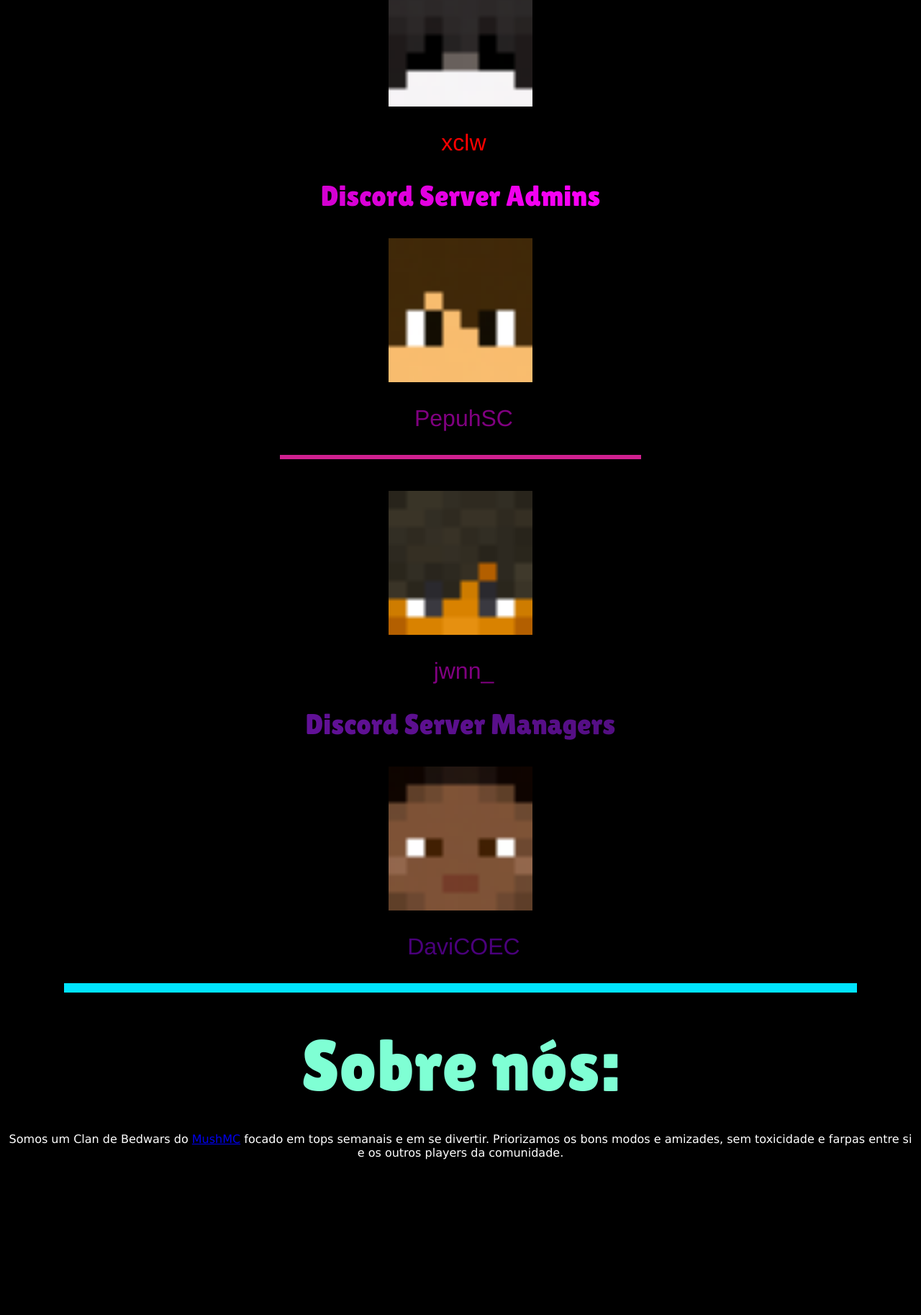
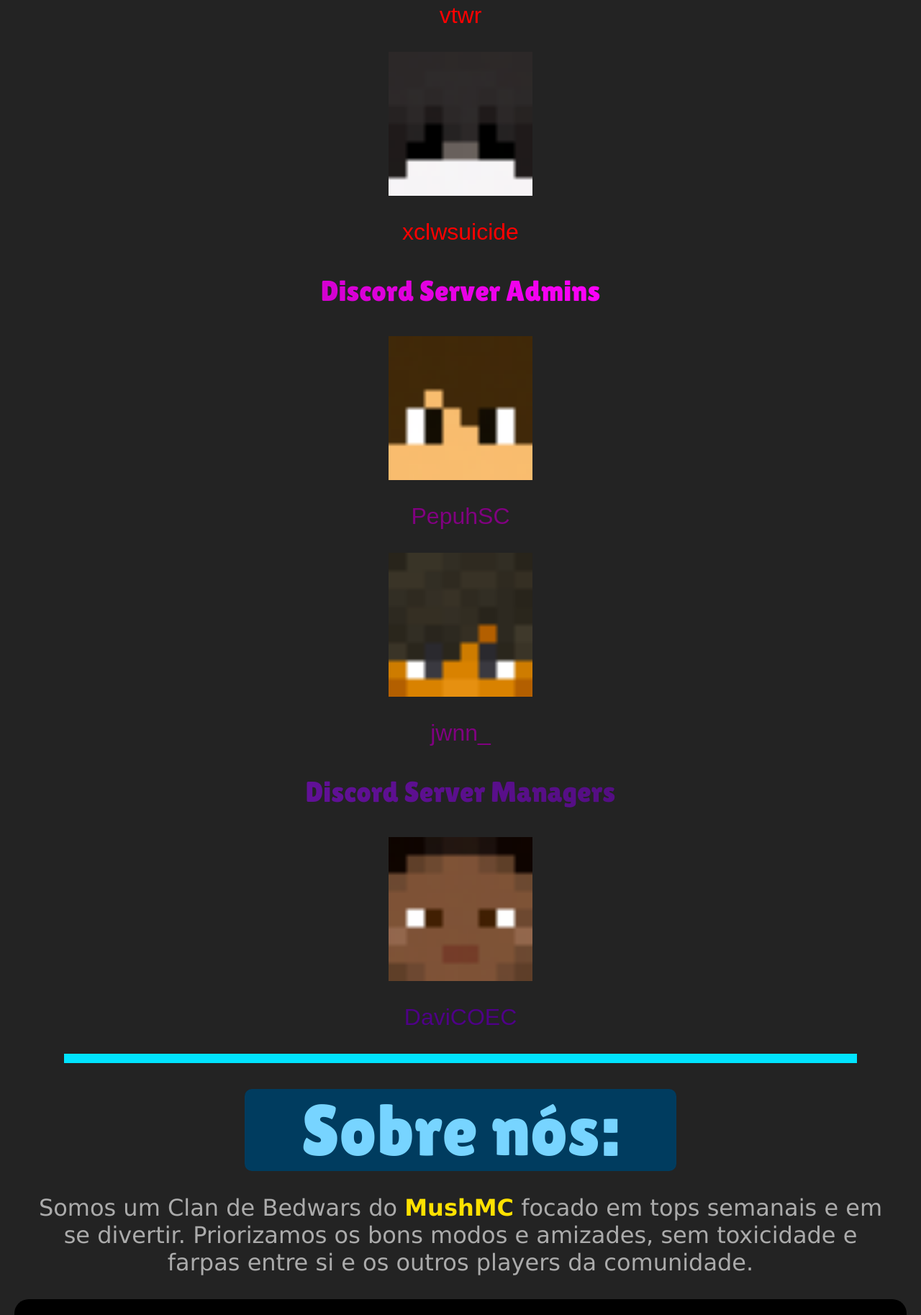
Before and after one commit to vtrstorm/WeatherSite, a plain HTML site: page index.html in a window 1280 px wide. Shown: the part 973-2800 px from the top of the page at 72% size. Before the commit the page ends 2646 px from the top, so only its background shows below. Drawn offline with Linux system fonts and the light colour scheme.

Commit message:
Do a bunch of code enhancements

```diff
--- a/index.html
+++ b/index.html
@@ -3,110 +3,90 @@
   <head>
     <title>Weather</title>
     <html lang="pt-br">
-        <link rel="stylesheet" href="index.css">
+    <link rel="stylesheet" href="style.css">
     <link rel="icon" type="image/x-icon" href="images/w.png">
   </head>
 
   <body>
-        <p>Weather Clan</p>
+    <p class="title">Weather Clan</p>
 
     <hr size="7"color="#9370DB" height="200" width="900">
+
     <br>
-        <div class="img">
-          <figure>
+
+    <figure class="weather-gif">
       <img src="images/Weather.gif" height="300" width="700">
     </figure>
-        </div>
+
     <br>
-        <div class="owners">
-          OWNERS
-        </div>
 
-        <br><br>
+    <hr size="7"color="#9370DB" height="200" width="900">
 
-        <div class="imgvtwr">
-          <img src="images/vtwr.png" width=200 height="200" style="vertical-align: middle;">
-        </div>
+    <p class="owners">OWNERS</p>
 
-        <div class="vtwr">
-          <p style="color: red; font-family: 'Franklin Gothic Medium', 'Arial Narrow', Arial, sans-serif ;">
-            &nbsp;<a href="https://mush.com.br/player/vtwr" style="text-decoration: none; color: red;" target="_blank">vtwr</a>
+    <figure class="heads">
+      <img src="images/vtwr.png" width=200 height="200">
+    </figure>
+
+    <p class="owner-names">
+      <a href="https://mush.com.br/player/vtwr" target="_blank">vtwr</a>
     </p>
-         </div>
 
-          <hr size="6" width="500" color="#d02090">
+    <figure class="heads">
+      <img src="images/xcl4ww.png" width=200 height="200">
+    </figure>
 
-          <br><br>
+    <p class="owner-names">
+      <a href="https://mush.com.br/player/xcl4ww" target="_blank">xclwsuicide</a>
+    </p>
 
-        <div class="imgxcl4ww">
-          <img src="images/xcl4ww.png" width=200 height="200" style="vertical-align: middle;">
-        </div>
+    <p class="discord-admins">Discord Server Admins</p>
 
-        <div class="xcl4ww">
-          <p style="color: red; font-family: 'Franklin Gothic Medium', 'Arial Narrow', Arial, sans-serif ;">
-           &nbsp;<a href="https://mush.com.br/player/xclw" style="text-decoration: none; color: red;" target="_blank">xclw</a>
+    <figure class="heads">
+      <img src="images/Pepuh.png" width=200 height="200">
+    </figure>
+
+    <p class="admins-names">
+      <a href="https://mush.com.br/player/pepuhsc"target="_blank">PepuhSC</a>
     </p>
-        </div>
-
-        <div class="text2">
-          Discord Server Admins
-        </div>
-
-      <br><br>
-
-      <div class="imgpepuh">
-        <img src="images/Pepuh.png" width=200 height="200" style="vertical-align: middle;">
-      </div>
-
-       <div class="PepuhSC">
-        <p style="color: purple; font-family: 'Franklin Gothic Medium', 'Arial Narrow', Arial, sans-serif ;">
-         &nbsp;<a href="https://mush.com.br/player/pepuhsc" style="text-decoration: none; color: purple;" target="_blank">PepuhSC</a>
-        </p>
-       </div>
-
-       <hr size="6" width="500" color="#d02090">
-
-       <br><br>
-
-       <div class="imgjwnn">
-        <img src="images/jwnn.png" width=200 height="200" style="vertical-align: middle;">
-
-        <div class="jwnn">
-          <p style="color: purple; font-family: 'Franklin Gothic Medium', 'Arial Narrow', Arial, sans-serif ;">
-           &nbsp;<a href="https://mush.com.br/player/jwnn_" style="text-decoration: none; color: purple;" target="_blank">jwnn_</a>
-          </p>
-        </div>
-
-        <div class="text4">
-          Discord Server Managers
-        </div>
 
 
-        <br><br>
+    <figure class="heads">
+        <img src="images/jwnn.png" width=200 height="200">
+    </figure>
 
+    <p class="admins-names">
+      <a href="https://mush.com.br/player/jwnn_" target="_blank">jwnn_</a>
+    </p>
 
-       <div class="imgdavi">
-        <img src="images/davi.png" width=200 height="200" style="vertical-align: middle;">
+    <p class="server-manager">
+      Discord Server Managers
+    </p>
 
-        <div class="davi">
-          <p style="color: #4a007b; font-family: 'Franklin Gothic Medium', 'Arial Narrow', Arial, sans-serif ;">
-           &nbsp;<a href="https://mush.com.br/player/FGSJHFIOOSNFISN" style="text-decoration: none; color: #4a007b;" target="_blank">DaviCOEC</a>
+    <figure class="heads">
+      <img src="images/davi.png" width=200 height="200">
+    </figure>
+
+    <p class="server-manager-names">
+      <a href="https://mush.com.br/player/davicoec" target="_blank">DaviCOEC</a>
     </p>
-        </div>
 
     <hr color="#00e4ff" size="13" width="1100">
 
-        <br><br>
+    <br>
 
-      <div class="text3" style="color: aquamarine;">
-            Sobre nós:
+    <div class="about-us-background">
+      <p class="about-us">Sobre nós:</p>
     </div>
 
-      <br><br>
+    <p class="who-we-are">
+      Somos um Clan de Bedwars do <a href="https://mushmc.com.br" target="_blank">MushMC</a> focado em tops semanais e em se divertir. Priorizamos os bons modos e amizades, sem toxicidade e farpas entre si e os outros players da comunidade.
+    </p>
 
-      <div class="who-we-are">
-        Somos um Clan de Bedwars do <a href="https://mushmc.com.br" target="_blank">MushMC</a> focado em tops semanais e em se divertir. Priorizamos os bons modos e amizades, sem toxicidade e farpas entre si e os outros players da comunidade.
-      </div>
-      <br><br><br>
+    <footer>
+      <p class="footer-text">© 2023 Weather Clan. Todos os direitos reservados.</p>
+      <p class="footer-text">Desenvolvido por <a href="https://github.com/vtrstorm" target="_blank">vtrstorm</a>
+    </footer>
+
   </body>
 </html>
--- /dev/null
+++ b/style.css
@@ -0,0 +1,173 @@
+@import url('https://fonts.googleapis.com/css2?family=Lilita+One&display=swap');
+
+body {
+    color:rgba(255, 255, 255, 0.716);
+    background-color: rgb(35, 35, 35);
+}
+
+.title {
+    text-align: center;
+    font-size: 70px;
+    font-family: "Lilita One", sans-serif;
+    color: #ff00d9;
+}
+
+.weather-gif {
+    display: flex;
+    justify-content: center;
+}
+
+.owners {
+    text-align: center;
+    font-size: 40px;
+    font-family: "Lilita One", sans-serif;
+
+    background: linear-gradient(45deg, #740e0e, #970000, #ff0000, #ff9793, #d69391, #ff0700, #6c0300);
+    background-size: 400% 100%;
+    animation: ani 10s linear infinite alternate;
+
+    -webkit-background-clip: text;
+    background-clip: text;
+    -webkit-text-fill-color: transparent;
+}
+
+@keyframes ani {
+    0% {
+        background-position-x: 0%;
+    }
+
+    100% {
+        background-position: 400%;
+    }
+}
+
+.heads{
+    display: flex;
+    justify-content: center;
+}
+
+.owner-names a, p {
+    font-family: arial;
+    text-decoration: none;
+    color: red;
+    text-align: center;
+    font-size: xx-large;
+}
+
+.discord-admins {
+    text-align: center;
+    font-size: 40px;
+    font-family: "Lilita One", sans-serif;
+
+    background: linear-gradient(90deg, #9200d1, #a509e8, #81007f, #a500a3, #ff00fc, #ff9cfe, #81007f);
+    background-size: 400% 100%;
+    animation: ani 10s linear infinite alternate;
+
+    -webkit-background-clip: text;
+    background-clip: text;
+    -webkit-text-fill-color: transparent;
+}
+
+@keyframes ani {
+    0% {
+        background-position-x: 0%;
+    }
+
+    100% {
+        background-position: 400%;
+    }
+}
+
+.admins-names a, p {
+    font-family: arial;
+    text-decoration: none;
+    color: purple;
+    text-align: center;
+    font-size: xx-large;
+}
+
+.server-manager {
+    text-align: center;
+    font-size: 40px;
+    font-family: "Lilita One", sans-serif;
+
+    background: linear-gradient(90deg, #2a0046, #38005d, #4a007b, #6e13aa, #540e83, #3f0b63, #380d56);
+    background-size: 400% 100%;
+    animation: ani 10s linear infinite alternate;
+
+    -webkit-background-clip: text;
+    background-clip: text;
+    -webkit-text-fill-color: transparent;
+}
+
+@keyframes ani {
+    0% {
+        background-position-x: 0%;
+    }
+
+    100% {
+        background-position: 400%;
+    }
+}
+
+.server-manager-names a, p {
+    font-family: arial;
+    text-decoration: none;
+    color: rgb(78, 0, 134);
+    text-align: center;
+    font-size: xx-large;
+}
+
+.about-us-background {
+    border-radius: 10px;
+    background: rgb(0, 60, 95);
+    width: 600px;
+    margin-left: auto;
+    margin-right: auto;
+    margin-top: 0;
+    margin-bottom: 0;
+}
+
+.about-us {
+    font-family: "Lilita One", sans-serif;
+    font-size: 100px;
+    color: #77d4ff;
+    margin-top: 10px;
+    margin-bottom: 20px;
+}
+
+.who-we-are {
+    font-family: 'Lucida Sans', 'Lucida Sans Regular', 'Lucida Grande', 'Lucida Sans Unicode', Geneva, Verdana, sans-serif;
+    width: 1200px;
+    margin-left: auto;
+    margin-right: auto;
+    color: rgb(171, 171, 171);
+}
+
+.who-we-are a {
+    color: #ffe100;
+    text-decoration: none;
+    font-weight: bold;
+}
+
+footer {
+    background-color: rgb(0, 0, 0);
+    padding: 20px;
+    position: relative;
+    border-radius: 20px;
+    width: 1200px;
+    margin-left: auto;
+    margin-right: auto;
+}
+
+.footer-text {
+    text-align: center;
+    font-family: arial;
+    font-size: 30px;
+    color: #393939;
+}
+
+.footer-text a {
+    color: #ffc5f5;
+    text-decoration: none;
+}
```
Lines whose indentation alone changed are shown as unchanged.
